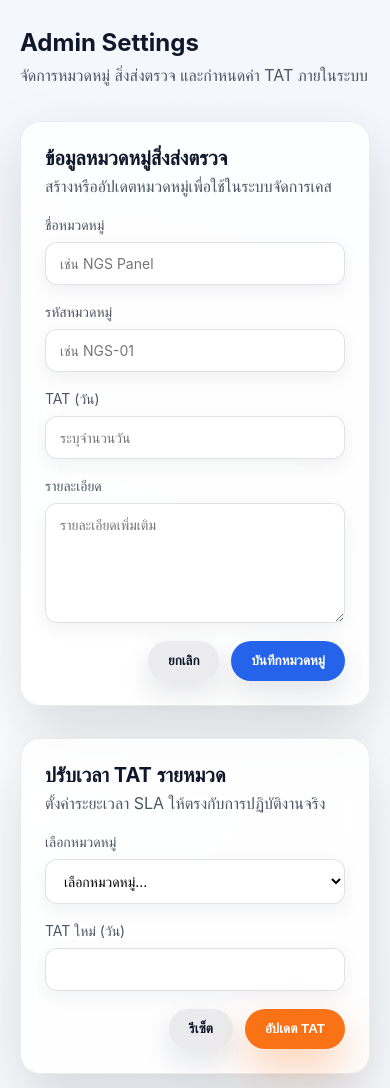
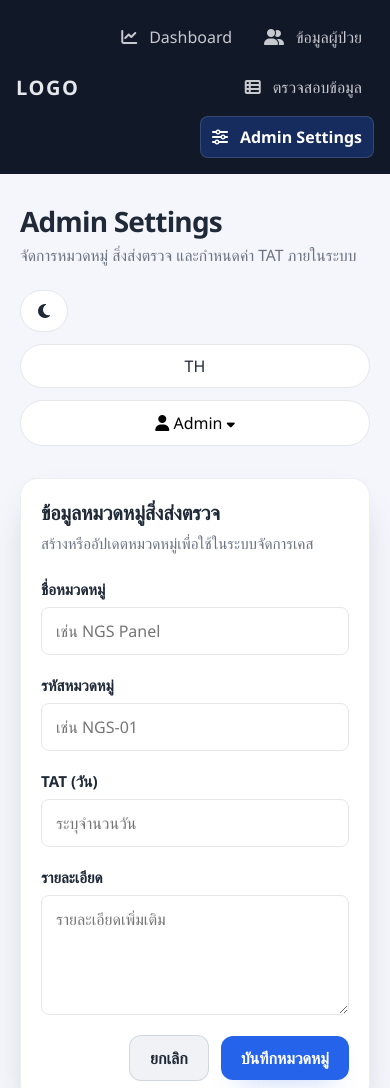
Before and after one commit to MyuW-who/PGX-project-new, an Electron app: page view/admin-settings.html in a window 390 px wide. Shown: the top 1088 px of the page. Drawn offline with Linux system fonts and the light colour scheme.

Commit message:
Add toolbar actions and improve admin settings UI
Introduces a new toolbar in the admin settings page with theme toggle, language switch, and profile dropdown. Refactors HTML structure, updates CSS for a modern look with light/dark theme support, and adds JavaScript for dropdown and theme toggling interactions.

```diff
--- a/view/admin-settings.html
+++ b/view/admin-settings.html
@@ -5,7 +5,7 @@
   <meta name="viewport" content="width=device-width, initial-scale=1.0" />
   <title>Admin Settings</title>
   <link rel="stylesheet" href="./css/admin-settings.css" />
-  <link rel="stylesheet" href="https://cdnjs.cloudflare.com/ajax/libs/font-awesome/6.5.0/css/all.min.css" integrity="sha512-XxXggZN3E4VjzHhQmB2vFBR3lD/1gxib+iRGrcY3MMwXx33uK+vBEJnNRti5vjB9pJjRNRARqk0Yy5uX0syykg==" crossorigin="anonymous" referrerpolicy="no-referrer" />
+  <link rel="stylesheet" href="https://cdnjs.cloudflare.com/ajax/libs/font-awesome/6.5.0/css/all.min.css" crossorigin="anonymous" referrerpolicy="no-referrer" />
 </head>
 <body>
   <div class="app-shell">
@@ -15,15 +15,35 @@
         <a href="./dashboard.html"><i class="fa-solid fa-chart-line"></i> Dashboard</a>
         <a href="./patients.html"><i class="fa-solid fa-user-group"></i> ข้อมูลผู้ป่วย</a>
         <a href="./information.html"><i class="fa-solid fa-table-list"></i> ตรวจสอบข้อมูล</a>
-        <a class="active" href="./admin-settings.html"><i class="fa-solid fa-sliders"></i> Admin Page</a>
+        <a class="active" href="./admin-settings.html"><i class="fa-solid fa-sliders"></i> Admin Settings</a>
       </nav>
     </aside>
 
     <main class="content">
-      <section class="page-title">
-        <h1>Admin Settings</h1>
-        <p>จัดการหมวดหมู่ สิ่งส่งตรวจ และกำหนดค่า TAT ภายในระบบ</p>
-      </section>
+      <header class="page-header">
+        <div class="page-heading">
+          <h1>Admin Settings</h1>
+          <p>จัดการหมวดหมู่ สิ่งส่งตรวจ และกำหนดค่า TAT ภายในระบบ</p>
+        </div>
+        <div class="toolbar-actions">
+          <button type="button" id="themeToggle" class="chip icon-only" aria-label="Toggle theme">
+            <i class="fa-solid fa-moon"></i>
+          </button>
+          <button type="button" class="chip" id="langToggle">TH</button>
+          <div class="chip dropdown">
+            <button type="button" class="dropdown-toggle">
+              <i class="fa-solid fa-user"></i>
+              <span>Admin</span>
+              <i class="fa-solid fa-caret-down"></i>
+            </button>
+            <nav class="dropdown-menu">
+              <a href="./profile.html">Profile</a>
+              <a href="#">Settings</a>
+              <a href="#" id="logout">Logout</a>
+            </nav>
+          </div>
+        </div>
+      </header>
 
       <section class="settings-grid">
         <article class="card card-category">
--- a/view/css/admin-settings.css
+++ b/view/css/admin-settings.css
@@ -1,21 +1,35 @@
 :root {
-  color-scheme: light;
-  --bg-body: #eef2f8;
-  --bg-surface: #ffffff;
-  --bg-sidebar: #0f172a;
-  --bg-card: rgba(255, 255, 255, 0.8);
-  --border-subtle: rgba(15, 23, 42, 0.08);
-  --text-main: #0f172a;
-  --text-muted: #4b5563;
-  --primary: #2563eb;
-  --primary-dark: #1d4ed8;
-  --accent: #f97316;
-  --success: #10b981;
-  --shadow-card: 0 24px 60px rgba(15, 23, 42, 0.15);
-  --radius-large: 20px;
-  --radius-medium: 12px;
-  --transition: 0.2s ease;
-  font-family: "Inter", "Segoe UI", sans-serif;
+  --font-family: "Prompt", "Segoe UI", Tahoma, sans-serif;
+  --color-bg: #f4f6fb;
+  --color-surface: #ffffff;
+  --color-surface-strong: #1f2937;
+  --color-surface-muted: #374151;
+  --color-text: #1f2937;
+  --color-text-muted: #6b7280;
+  --color-primary: #2563eb;
+  --color-accent: #7c3aed;
+  --color-success: #10b981;
+  --color-warning: #f59e0b;
+  --color-border: #e5e7eb;
+  --color-sidebar: #111827;
+  --color-sidebar-text: #e5e7eb;
+  --shadow-card: 0 18px 36px -18px rgba(15, 23, 42, 0.35);
+  --radius-s: 8px;
+  --radius-m: 12px;
+  --radius-l: 18px;
+  --transition-fast: 150ms ease;
+  --transition-mid: 250ms ease;
+}
+
+:root.dark {
+  --color-bg: #0f172a;
+  --color-surface: #111827;
+  --color-text: #f3f4f6;
+  --color-text-muted: #cbd5f5;
+  --color-border: #1f2937;
+  --color-sidebar: #020817;
+  --color-sidebar-text: #e5e7ff;
+  --shadow-card: 0 20px 40px -20px rgba(2, 6, 23, 0.65);
 }
 
 *,
@@ -26,147 +40,53 @@
 
 body {
   margin: 0;
+  font-family: var(--font-family);
+  background: var(--color-bg);
+  color: var(--color-text);
   min-height: 100vh;
-  background: linear-gradient(135deg, #e0e7ff, #f8fafc);
-  color: var(--text-main);
 }
 
-.app-header {
-  position: sticky;
-  top: 0;
-  z-index: 30;
-  display: flex;
-  align-items: center;
-  justify-content: space-between;
-  padding: 16px clamp(24px, 5vw, 56px);
-  background: rgba(15, 23, 42, 0.82);
-  color: #ffffff;
-  backdrop-filter: blur(16px);
-  box-shadow: 0 12px 32px rgba(15, 23, 42, 0.2);
+a {
+  color: inherit;
+  text-decoration: none;
 }
 
-.brand {
-  display: flex;
-  align-items: center;
-  gap: 16px;
-  font-weight: 600;
-  font-size: 18px;
+img {
+  max-width: 100%;
+  display: block;
 }
 
-.menu-toggle {
-  display: inline-flex;
-  align-items: center;
-  justify-content: center;
-  width: 40px;
-  height: 40px;
+button,
+input,
+select,
+textarea {
+  font-family: inherit;
+  font-size: 1rem;
   border: none;
-  border-radius: 12px;
-  background: rgba(255, 255, 255, 0.12);
-  color: inherit;
-  cursor: pointer;
-  transition: var(--transition);
-}
-
-.menu-toggle:hover {
-  background: rgba(255, 255, 255, 0.25);
-}
-
-.header-actions {
-  display: flex;
-  align-items: center;
-  gap: 12px;
-}
-
-.icon-btn,
-.chip {
-  display: inline-flex;
-  align-items: center;
-  justify-content: center;
-  min-width: 40px;
-  padding: 8px 12px;
-  border-radius: 999px;
-  border: none;
-  background: rgba(255, 255, 255, 0.15);
-  color: inherit;
-  cursor: pointer;
-  transition: var(--transition);
-}
-
-.icon-btn:hover,
-.chip:hover {
-  background: rgba(255, 255, 255, 0.28);
-}
-
-.profile {
-  position: relative;
-}
-
-.profile-btn {
-  display: inline-flex;
-  align-items: center;
-  gap: 8px;
-  padding: 10px 16px;
-  border-radius: 999px;
-  border: none;
-  background: rgba(255, 255, 255, 0.18);
-  color: inherit;
-  cursor: pointer;
-  transition: var(--transition);
-}
-
-.profile-btn:hover {
-  background: rgba(255, 255, 255, 0.3);
-}
-
-.profile-menu {
-  position: absolute;
-  right: 0;
-  top: calc(100% + 8px);
-  display: none;
-  flex-direction: column;
-  min-width: 180px;
-  background: #fff;
-  color: var(--text-main);
-  border-radius: var(--radius-medium);
-  box-shadow: var(--shadow-card);
-  overflow: hidden;
-  z-index: 20;
-}
-
-.profile:hover .profile-menu {
-  display: flex;
-}
-
-.profile-menu a {
-  padding: 12px 16px;
-  text-decoration: none;
-  color: inherit;
-  transition: var(--transition);
-}
-
-.profile-menu a:hover {
-  background: rgba(37, 99, 235, 0.12);
+  outline: none;
+  background: none;
 }
 
 .app-shell {
-  display: grid;
-  grid-template-columns: 280px 1fr;
-  min-height: calc(100vh - 88px);
+  display: flex;
+  min-height: 100vh;
 }
 
 .sidebar {
-  background: var(--bg-sidebar);
-  color: rgba(255, 255, 255, 0.82);
-  padding: 32px 24px;
+  width: 260px;
+  padding: 24px 20px;
+  background: var(--color-sidebar);
+  color: var(--color-sidebar-text);
   display: flex;
   flex-direction: column;
   gap: 32px;
-  box-shadow: inset -1px 0 0 rgba(255, 255, 255, 0.04);
 }
 
 .logo {
+  font-size: 1.5rem;
   font-weight: 700;
-  font-size: 22px;
+  letter-spacing: 0.08em;
+  text-transform: uppercase;
 }
 
 .nav-links {
@@ -179,128 +99,218 @@ body {
   display: flex;
   align-items: center;
   gap: 12px;
-  padding: 12px 16px;
-  border-radius: var(--radius-medium);
-  color: inherit;
-  text-decoration: none;
-  transition: var(--transition);
+  padding: 12px 14px;
+  border-radius: var(--radius-s);
+  color: rgba(229, 231, 235, 0.86);
+  transition: background var(--transition-fast), color var(--transition-fast), transform var(--transition-fast);
 }
 
-.nav-links a:hover {
-  background: rgba(255, 255, 255, 0.12);
+.nav-links a:hover,
+.nav-links a:focus-visible {
+  background: rgba(255, 255, 255, 0.08);
+  color: #ffffff;
 }
 
 .nav-links a.active {
-  background: rgba(59, 130, 246, 0.25);
-  color: #fff;
-  box-shadow: 0 8px 24px rgba(37, 99, 235, 0.35);
+  background: rgba(37, 99, 235, 0.28);
+  color: #ffffff;
+  font-weight: 600;
+  box-shadow: inset 0 0 0 1px rgba(148, 163, 184, 0.25);
 }
 
-.content {
-  padding: clamp(32px, 5vw, 64px);
-  background: radial-gradient(circle at 10% 40%, rgba(255, 255, 255, 0.92), rgba(241, 245, 249, 0.8));
+main.content {
+  flex: 1;
   display: flex;
   flex-direction: column;
-  gap: 36px;
+  padding: 36px clamp(24px, 5vw, 56px);
+  gap: 32px;
 }
 
-.page-title h1 {
-  margin: 0;
-  font-size: clamp(24px, 3vw, 32px);
-  font-weight: 700;
+.page-header {
+  position: relative;
+  z-index: 5;
+  display: flex;
+  justify-content: space-between;
+  align-items: center;
+  gap: 24px;
+  flex-wrap: wrap;
 }
 
-.page-title p {
-  margin: 8px 0 0;
-  color: var(--text-muted);
+.page-heading h1 {
+  margin: 0;
+  font-size: clamp(1.75rem, 2vw, 2.25rem);
+  font-weight: 700;
+  letter-spacing: -0.03em;
+}
+
+.page-heading p {
+  margin: 4px 0 0;
+  color: var(--color-text-muted);
+  font-size: 0.98rem;
+}
+
+.toolbar-actions {
+  display: inline-flex;
+  align-items: center;
+  gap: 12px;
+}
+
+.toolbar-actions .dropdown-menu {
+  z-index: 1000;
+}
+
+.chip {
+  display: inline-flex;
+  align-items: center;
+  gap: 8px;
+  padding: 10px 16px;
+  border-radius: 999px;
+  background: var(--color-surface);
+  color: var(--color-text);
+  border: 1px solid var(--color-border);
+  cursor: pointer;
+  transition: transform var(--transition-fast), box-shadow var(--transition-fast), background var(--transition-fast);
+}
+
+.chip.icon-only {
+  width: 42px;
+  height: 42px;
+  justify-content: center;
+  padding: 0;
+}
+
+.chip:hover,
+.chip:focus-visible {
+  transform: translateY(-1px);
+  box-shadow: 0 10px 20px -12px rgba(37, 99, 235, 0.65);
+}
+
+.dropdown {
+  position: relative;
+}
+
+.dropdown-toggle i:last-child {
+  font-size: 0.8em;
+}
+
+.dropdown-menu {
+  position: absolute;
+  top: 110%;
+  right: 0;
+  background: var(--color-surface);
+  border-radius: var(--radius-s);
+  border: 1px solid var(--color-border);
+  box-shadow: var(--shadow-card);
+  display: none;
+  min-width: 168px;
+  padding: 6px 0;
+  z-index: 20;
+}
+
+.dropdown-menu a {
+  display: block;
+  padding: 10px 18px;
+  color: var(--color-text);
+  transition: background var(--transition-fast), color var(--transition-fast);
+}
+
+.dropdown-menu a:hover,
+.dropdown-menu a:focus-visible {
+  background: rgba(37, 99, 235, 0.12);
+  color: var(--color-primary);
+}
+
+.dropdown.open .dropdown-menu {
+  display: block;
 }
 
 .settings-grid {
   display: grid;
-  gap: 32px;
-  grid-template-columns: repeat(2, minmax(0, 1fr));
-  grid-template-areas:
-    "category category"
-    "tat specimen";
+  gap: 24px;
+  grid-template-columns: repeat(3, minmax(0, 1fr));
   align-items: stretch;
 }
 
 .card {
-  background: var(--bg-card);
-  backdrop-filter: blur(18px);
-  border-radius: var(--radius-large);
-  padding: 28px clamp(24px, 3vw, 36px);
+  background: var(--color-surface);
+  border-radius: var(--radius-l);
+  padding: 28px;
+  border: 1px solid rgba(148, 163, 184, 0.18);
   box-shadow: var(--shadow-card);
   display: flex;
   flex-direction: column;
-  gap: 20px;
-  border: 1px solid var(--border-subtle);
+  gap: 24px;
+  position: relative;
+  overflow: hidden;
+}
+
+.card::after {
+  content: "";
+  position: absolute;
+  inset: 0;
+  pointer-events: none;
+  background: linear-gradient(135deg, rgba(37, 99, 235, 0.08), rgba(124, 58, 237, 0.05));
+  opacity: 0;
+  transition: opacity var(--transition-mid);
 }
 
 .card header h2 {
   margin: 0;
-  font-size: 20px;
+  font-size: 1.25rem;
+  font-weight: 600;
+  letter-spacing: -0.01em;
 }
 
 .card header p {
   margin: 6px 0 0;
-  color: var(--text-muted);
-}
-
-.card-category {
-  grid-area: category;
-}
-
-.card-category .form-actions {
-  margin-top: auto;
-}
-
-.card-tat {
-  grid-area: tat;
-}
-
-.card-specimen {
-  grid-area: specimen;
+  color: var(--color-text-muted);
+  font-size: 0.95rem;
+  line-height: 1.5;
 }
 
 .form-grid {
   display: grid;
+  gap: 20px;
   grid-template-columns: repeat(2, minmax(0, 1fr));
-  gap: 18px 24px;
+  align-items: start;
 }
 
 .form-stack {
   display: flex;
   flex-direction: column;
-  gap: 18px;
+  gap: 20px;
 }
 
 label {
   display: flex;
   flex-direction: column;
   gap: 8px;
-  font-size: 14px;
-  color: var(--text-muted);
+  font-size: 0.95rem;
+  color: var(--color-text);
+}
+
+label span {
+  font-weight: 600;
+  color: var(--color-text);
 }
 
 input,
-select,
-textarea {
+textarea,
+select {
   padding: 12px 14px;
-  border-radius: 12px;
-  border: 1px solid rgba(15, 23, 42, 0.12);
-  background: rgba(255, 255, 255, 0.95);
-  font: inherit;
-  transition: var(--transition);
-  box-shadow: 0 6px 18px rgba(15, 23, 42, 0.06);
+  border-radius: var(--radius-s);
+  border: 1px solid var(--color-border);
+  background: rgba(255, 255, 255, 0.6);
+  color: inherit;
+  transition: border-color var(--transition-fast), box-shadow var(--transition-fast), background var(--transition-fast);
 }
 
-input:focus,
-select:focus,
-textarea:focus {
-  outline: none;
-  border-color: var(--primary);
-  box-shadow: 0 0 0 4px rgba(37, 99, 235, 0.15);
+input:focus-visible,
+textarea:focus-visible,
+select:focus-visible {
+  border-color: var(--color-primary);
+  box-shadow: 0 0 0 3px rgba(37, 99, 235, 0.18);
+  background: #ffffff;
 }
 
 textarea {
@@ -315,6 +325,7 @@ textarea {
 .form-actions {
   display: flex;
   justify-content: flex-end;
+  align-items: center;
   gap: 12px;
 }
 
@@ -322,93 +333,136 @@ textarea {
   display: inline-flex;
   align-items: center;
   justify-content: center;
-  padding: 12px 20px;
-  border-radius: 999px;
-  border: none;
+  padding: 11px 20px;
+  border-radius: var(--radius-m);
   font-weight: 600;
   cursor: pointer;
-  transition: transform 0.15s ease, box-shadow 0.25s ease;
-  box-shadow: 0 12px 30px rgba(15, 23, 42, 0.12);
-}
-
-.btn:hover {
-  transform: translateY(-2px);
-}
-
-.btn:active {
-  transform: translateY(0);
+  transition: transform var(--transition-fast), box-shadow var(--transition-fast), background var(--transition-fast), color var(--transition-fast);
 }
 
 .btn.primary {
-  background: var(--primary);
-  color: #fff;
-}
-
-.btn.primary:hover {
-  background: var(--primary-dark);
-  box-shadow: 0 18px 40px rgba(37, 99, 235, 0.4);
+  background: var(--color-primary);
+  color: #ffffff;
+  box-shadow: 0 14px 26px -18px rgba(37, 99, 235, 0.65);
 }
 
 .btn.accent {
-  background: var(--accent);
-  color: #fff;
-  box-shadow: 0 18px 40px rgba(249, 115, 22, 0.35);
+  background: var(--color-accent);
+  color: #ffffff;
+  box-shadow: 0 14px 26px -18px rgba(124, 58, 237, 0.65);
 }
 
 .btn.success {
-  background: var(--success);
-  color: #fff;
-  box-shadow: 0 18px 40px rgba(16, 185, 129, 0.35);
+  background: var(--color-success);
+  color: #ffffff;
+  box-shadow: 0 14px 26px -18px rgba(16, 185, 129, 0.65);
 }
 
 .btn.ghost {
-  background: rgba(15, 23, 42, 0.08);
-  color: var(--text-main);
+  background: rgba(148, 163, 184, 0.14);
+  color: var(--color-text);
+  border: 1px solid rgba(148, 163, 184, 0.35);
 }
 
-@media (max-width: 1200px) {
+.btn:hover,
+.btn:focus-visible {
+  transform: translateY(-1px);
+  box-shadow: 0 18px 36px -20px rgba(15, 23, 42, 0.55);
+}
+
+select {
+  appearance: none;
+  background-image: linear-gradient(45deg, transparent 50%, rgba(107, 114, 128, 0.9) 50%), linear-gradient(135deg, rgba(107, 114, 128, 0.9) 50%, transparent 50%);
+  background-position: calc(100% - 18px) calc(50% - 6px), calc(100% - 13px) calc(50% - 6px);
+  background-size: 6px 6px, 6px 6px;
+  background-repeat: no-repeat;
+}
+
+select:disabled,
+input:disabled,
+textarea:disabled {
+  cursor: not-allowed;
+  opacity: 0.6;
+}
+
+table {
+  width: 100%;
+  border-collapse: collapse;
+}
+
+table th,
+table td {
+  text-align: left;
+  padding: 12px 16px;
+  border-bottom: 1px solid var(--color-border);
+  font-size: 0.95rem;
+}
+
+table th {
+  font-weight: 600;
+  color: var(--color-text-muted);
+  text-transform: uppercase;
+  letter-spacing: 0.04em;
+}
+
+body::selection,
+body *::selection {
+  background: rgba(37, 99, 235, 0.2);
+  color: inherit;
+}
+
+@media (max-width: 1280px) {
   .settings-grid {
-    grid-template-columns: repeat(auto-fit, minmax(320px, 1fr));
-    grid-template-areas:
-      "category"
-      "tat"
-      "specimen";
-  }
-
-  .card-category {
-    grid-column: auto;
+    grid-template-columns: repeat(2, minmax(0, 1fr));
   }
 }
 
 @media (max-width: 1024px) {
-  .settings-grid {
-    grid-template-columns: 1fr;
-    grid-template-areas:
-      "category"
-      "tat"
-      "specimen";
+  .sidebar {
+    width: 220px;
+    padding: 20px 18px;
+  }
+
+  main.content {
+    padding: 28px clamp(20px, 4vw, 42px);
+  }
+
+  .card {
+    padding: 24px;
   }
 }
 
 @media (max-width: 900px) {
   .app-shell {
-    grid-template-columns: 1fr;
+    flex-direction: column;
   }
 
   .sidebar {
-    position: fixed;
-    inset: 0 auto 0 0;
-    width: min(70vw, 320px);
-    transform: translateX(-100%);
-    transition: transform var(--transition);
+    width: 100%;
+    flex-direction: row;
+    align-items: center;
+    justify-content: space-between;
+    gap: 12px;
+    padding: 16px clamp(16px, 4vw, 28px);
   }
 
-  body.sidebar-open .sidebar {
-    transform: translateX(0);
+  .logo {
+    font-size: 1.25rem;
   }
 
-  .content {
-    padding: 28px 20px 60px;
+  .nav-links {
+    flex-direction: row;
+    flex-wrap: wrap;
+    justify-content: flex-end;
+    gap: 8px;
+  }
+
+  .nav-links a {
+    padding: 10px 12px;
+  }
+
+  .settings-grid {
+    grid-template-columns: 1fr;
   }
 
   .form-grid {
@@ -419,21 +473,28 @@ textarea {
     grid-column: auto;
   }
 
-  .card {
-    padding: 24px;
+  .page-header {
+    align-items: flex-start;
   }
 }
 
-@media (max-width: 640px) {
-  .app-header {
-    padding: 16px 20px;
+@media (max-width: 540px) {
+  .toolbar-actions {
+    width: 100%;
+    justify-content: flex-start;
+    flex-wrap: wrap;
   }
 
-  .header-actions {
-    gap: 8px;
+  .chip {
+    width: 100%;
+    justify-content: center;
   }
 
-  .profile-btn span {
-    display: none;
+  .chip.icon-only {
+    width: 48px;
+  }
+
+  .card {
+    padding: 20px;
   }
 }
```
Also changed, not shown: view/js/admin-settings.js (+28 -0 lines).
